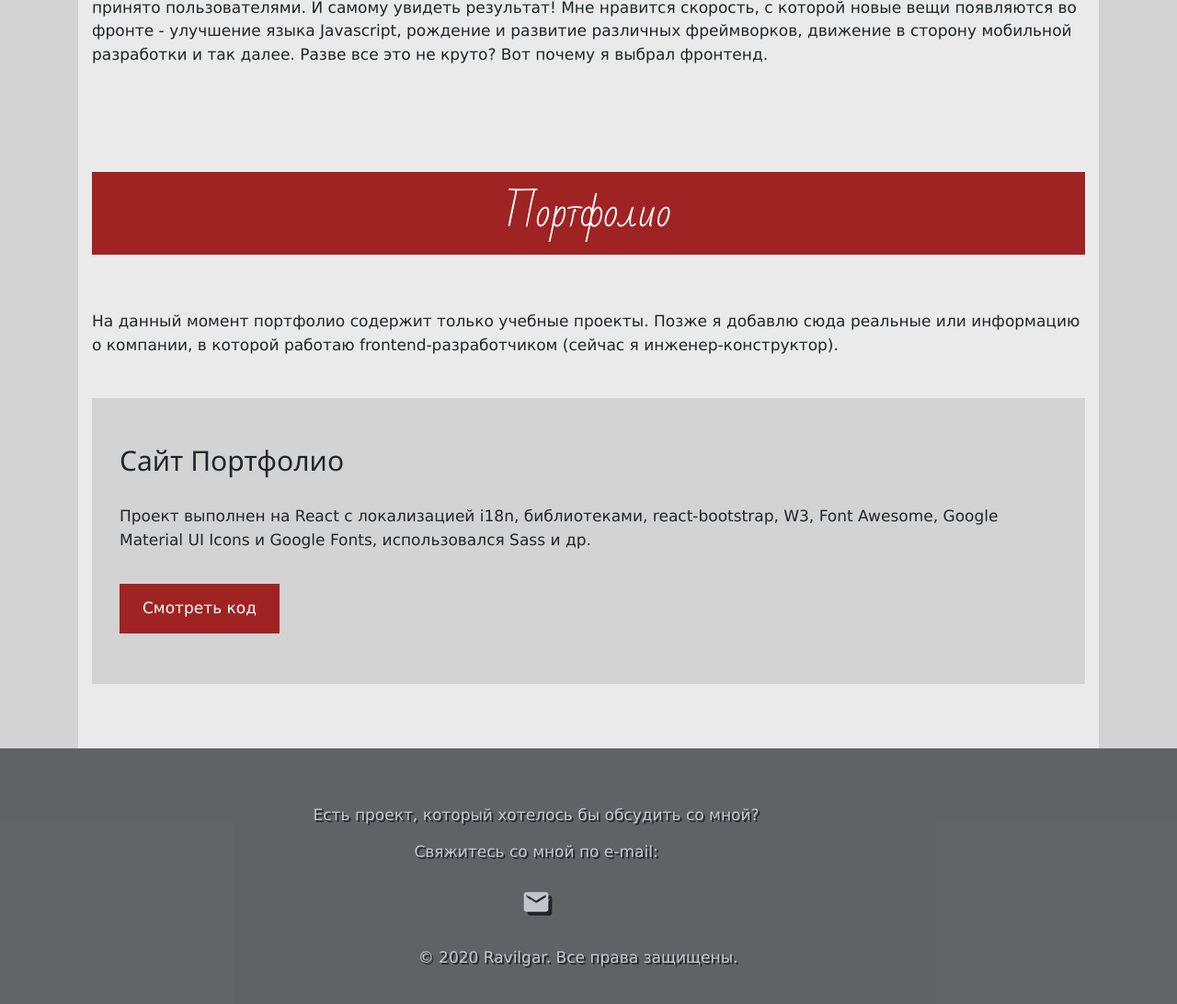
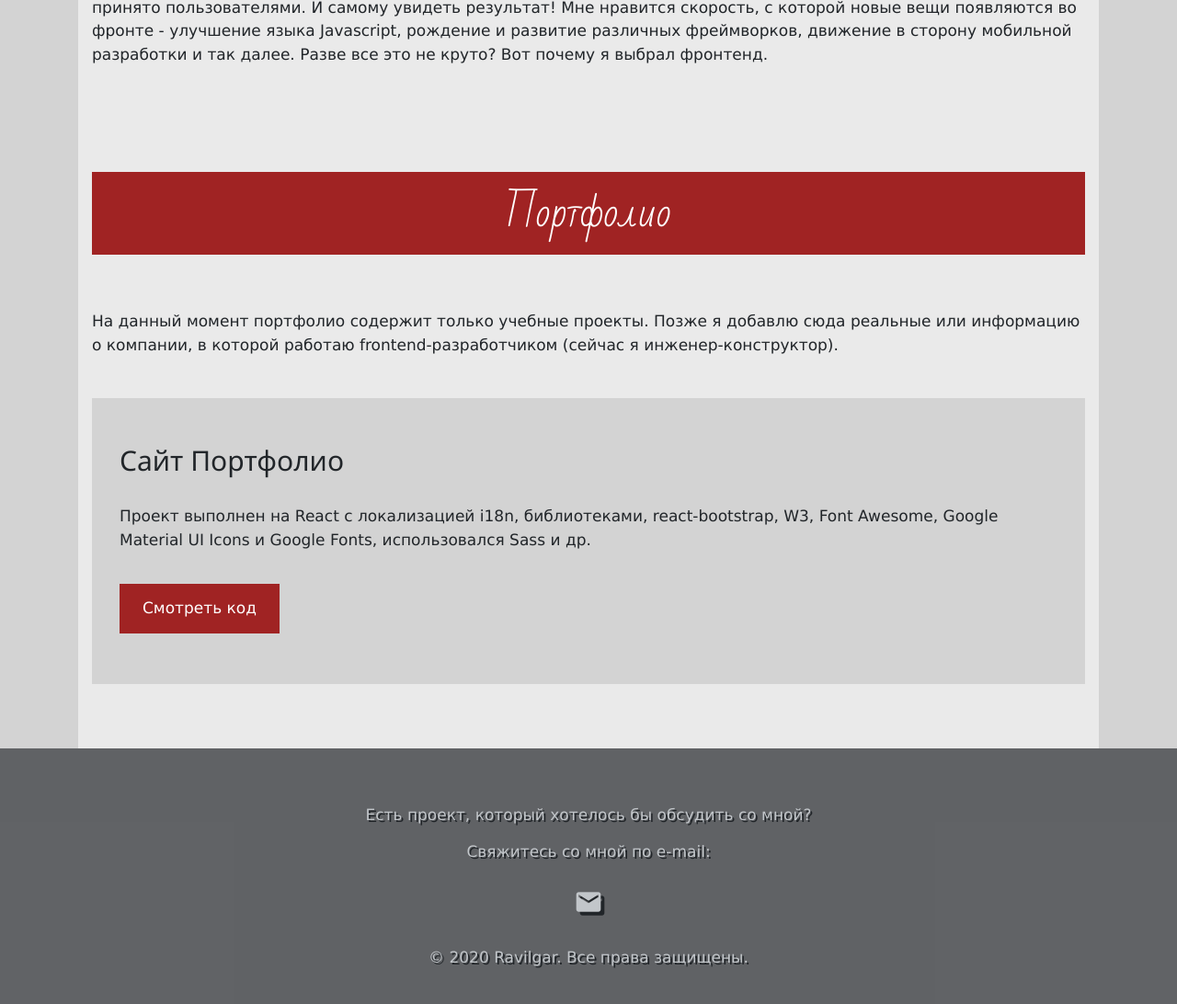
Before and after one commit to ravilgar/portfolio, a React (Create React App) app: page / in a window 1280 px wide. Shown: the part 1647-2739 px from the top of the page at 92% size. Built offline with nearby package versions, Linux system fonts and the light colour scheme; a web font is replaced by a local one; what i18next-xhr-backend would draw is missing.

Commit message:
improve style of the footer

```diff
--- a/src/components/footer/Footer.scss
+++ b/src/components/footer/Footer.scss
@@ -15,7 +15,7 @@
 		color: $footerWhite;
 
 		text-shadow: 2px 2px $primaryblack;
-		width: 90%;
+		width: 100%;
 		text-align: center;
 	}
 }
--- a/src/components/footer/copyright/Copyright.scss
+++ b/src/components/footer/copyright/Copyright.scss
@@ -5,6 +5,6 @@
 	// color: $primaryWhite;
 
 	text-shadow: 2px 2px $primaryblack;
-	width: 98%;
+	width: 100%;
 	text-align: center;
 }
```
